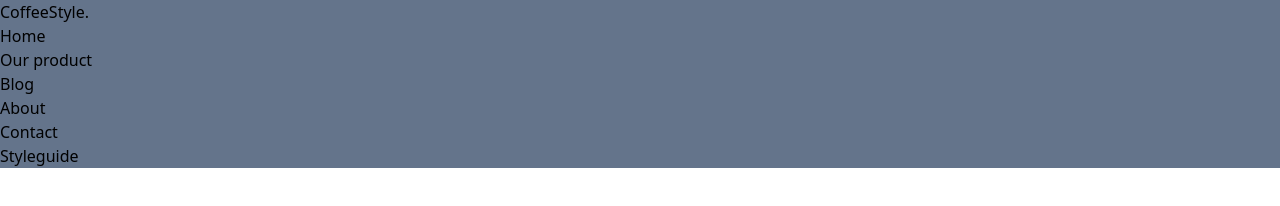
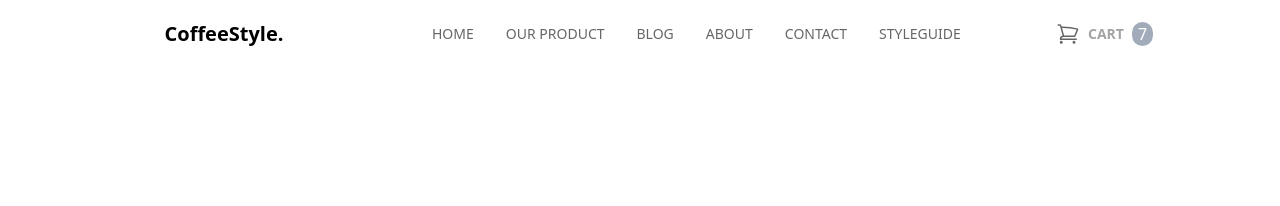
Before and after one commit to HUYNHTHAIBAO/CoffeeStyle_LandingPage_TWcss, a website: page src/index.html in a window 1280 px wide. Drawn offline with Linux system fonts and the light colour scheme.

Commit message:
commit header

```diff
--- a/src/index.html
+++ b/src/index.html
@@ -6,22 +6,55 @@
     <meta name="viewport" content="width=device-width, initial-scale=1.0" />
     <title>Document</title>
     <link href="../dist/output.css" rel="stylesheet" />
+    <link rel="stylesheet" href="./input.css" />
   </head>
   <body>
     <div id="root">
-      <div class="content-wrapper max-w-screen-xl mx-auto bg-slate-500 ">
-          <header class="">
-            <nav class="">
-                <div class="logo">
+      <div class="content-wrapper max-w-screen-xl mx-auto text-base">
+        <header class="py-5 px-4">
+          <nav class="flex items-center">
+            <div class="logo basis-2/6 text-center text-xl font-semibold">
               CoffeeStyle.
             </div>
-                <ul class="">
-                    <li class=""><a href="" class="">Home</a></li>
-                    <li class=""><a href="" class="">Our product</a></li>
-                    <li class=""><a href="" class="">Blog</a></li>
-                    <li class=""><a href="" class="">About</a></li>
-                    <li class=""><a href="" class="">Contact</a></li>
-                    <li class=""><a href="" class="">Styleguide</a></li>
+            <ul class="basis-3/6 flex gap-x-8">
+              <li class="ct-header-menu-items"><a href="" class="">Home</a></li>
+              <li class="ct-header-menu-items">
+                <a href="" class="">Our product</a>
+              </li>
+              <li class="ct-header-menu-items"><a href="" class="">Blog</a></li>
+              <li class="ct-header-menu-items">
+                <a href="" class="">About</a>
+              </li>
+              <li class="ct-header-menu-items">
+                <a href="" class="">Contact</a>
+              </li>
+              <li class="ct-header-menu-items">
+                <a href="" class="">Styleguide</a>
+              </li>
+            </ul>
+            <ul>
+              <li class="flex items-center gap-x-2  opacity-60 hover:opacity-100">
+                <svg
+                  xmlns="http://www.w3.org/2000/svg"
+                  fill="none"
+                  viewBox="0 0 24 24"
+                  stroke-width="1.5"
+                  stroke="currentColor"
+                  class="w-6 h-6"
+                >
+                  <path
+                    stroke-linecap="round"
+                    stroke-linejoin="round"
+                    d="M2.25 3h1.386c.51 0 .955.343 1.087.835l.383 1.437M7.5 14.25a3 3 0 00-3 3h15.75m-12.75-3h11.218c1.121-2.3 2.1-4.684 2.924-7.138a60.114 60.114 0 00-16.536-1.84M7.5 14.25L5.106 5.272M6 20.25a.75.75 0 11-1.5 0 .75.75 0 011.5 0zm12.75 0a.75.75 0 11-1.5 0 .75.75 0 011.5 0z"
+                  />
+                </svg>
+                <a
+                  href=""
+                  class="basis-1/6 uppercase text-sm font-semibold opacity-60 "
+                  >Cart</a
+                >
+                <span class="px-1.5 text-smtext-center bg-slate-500 rounded-full text-white">7</span>
+              </li>
             </ul>
           </nav>
         </header>
--- a/src/input.css
+++ b/src/input.css
@@ -1,3 +1,8 @@
+@import url('https://fonts.googleapis.com/css2?family=Poppins:wght@300;400;500;600;700;800&display=swap');
 @tailwind base;
 @tailwind components;
 @tailwind utilities;
+
+.ct-header-menu-items {
+    @apply opacity-60 font-medium relative text-sm after:absolute after:w-0 after:h-0.5 hover:opacity-100 after:bg-pink-color after:bottom-0 after:left-0 hover:after:w-full after:transition-all after:ease-in-out after:duration-200 uppercase;
+}
--- a/tailwind.config.js
+++ b/tailwind.config.js
@@ -2,7 +2,11 @@
 module.exports = {
   content: ["./src/**/*.{html,js}"],
   theme: {
-    extend: {},
+    extend: {
+      colors : {
+        "pink-color" : "rgba(162, 95, 75, 0.3)",
+      }
+    },
   },
   plugins: [],
 }
```
Also changed, not shown: package.json (+210 -0 lines), dist/output.css, 1 other file. Lines whose indentation alone changed are shown as unchanged.
